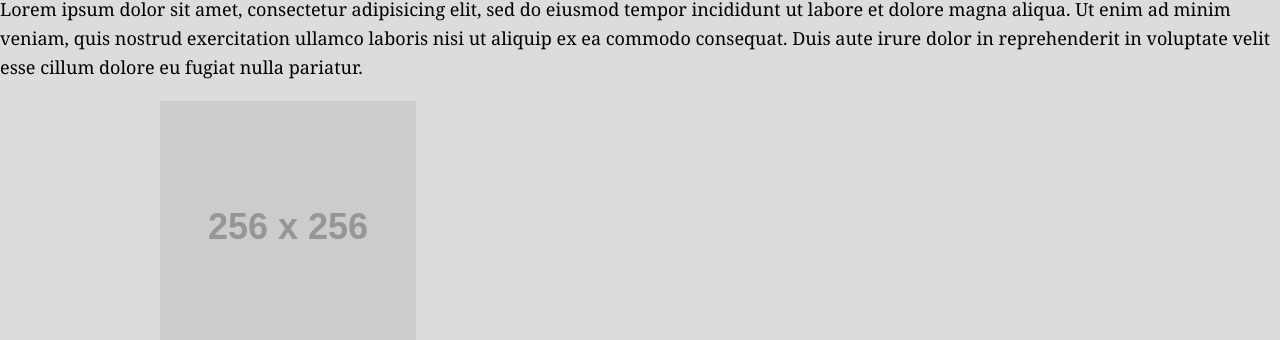
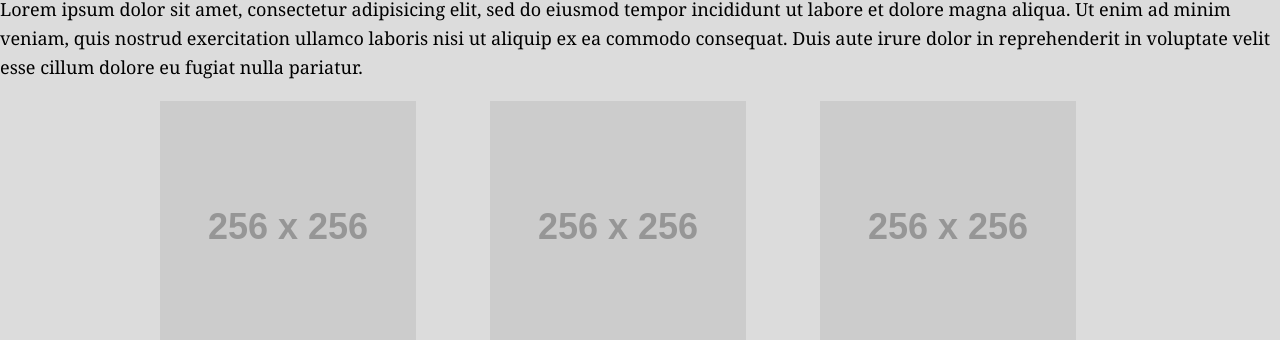
Before and after one commit to allanliebold/css-practice, a plain HTML site: page index.html in a window 1280 px wide. Shown: the part 135-475 px from the top of the page. Drawn offline with Linux system fonts and the light colour scheme; placeholder pictures from the web are drawn by us.

Commit message:
floated three columns next to each other and adjusted their widths to fit

```diff
--- a/css/style.css
+++ b/css/style.css
@@ -75,3 +75,13 @@ Article Styles
 .style-1 {
   background-color: #58C9EB;
 }
+
+.column {
+  float: left;
+  width: 300px;
+  margin-left: 30px;
+}
+
+.column:first-child {
+  margin-left: 0;
+}
--- a/index.html
+++ b/index.html
@@ -19,21 +19,21 @@
 
 <section class="secondary-section">
   <div class="wrapper">
-    <div>
+    <div class="column">
       <figure>
         <a href="https://placeholder.com"><img src="http://via.placeholder.com/256x256" alt="First Image"></a>
       </figure>
       <h2>Div 1</h2>
       <p>Duis aute irure dolor in reprehenderit in voluptate velit esse cillum dolore eu fugiat nulla pariatur. Excepteur sint occaecat cupidatat non proident, sunt in culpa qui officia deserunt mollit anim id est laborum.</p>
     </div>
-    <div>
+    <div class="column">
       <figure>
         <a href="https://placeholder.com"><img src="http://via.placeholder.com/256x256" alt="Second Image"></a>
       </figure>
       <h2>Div 2</h2>
       <p>Lorem ipsum dolor sit amet, consectetur adipisicing elit, sed do eiusmod tempor incididunt ut labore et dolore magna aliqua. Ut enim ad minim veniam, quis nostrud exercitation ullamco laboris nisi ut aliquip ex ea commodo consequat.</p>
     </div>
-    <div>
+    <div class="column">
       <figure>
         <a href="https://placeholder.com"><img src="http://via.placeholder.com/256x256" alt="Third Image"></a>
       </figure>
```
